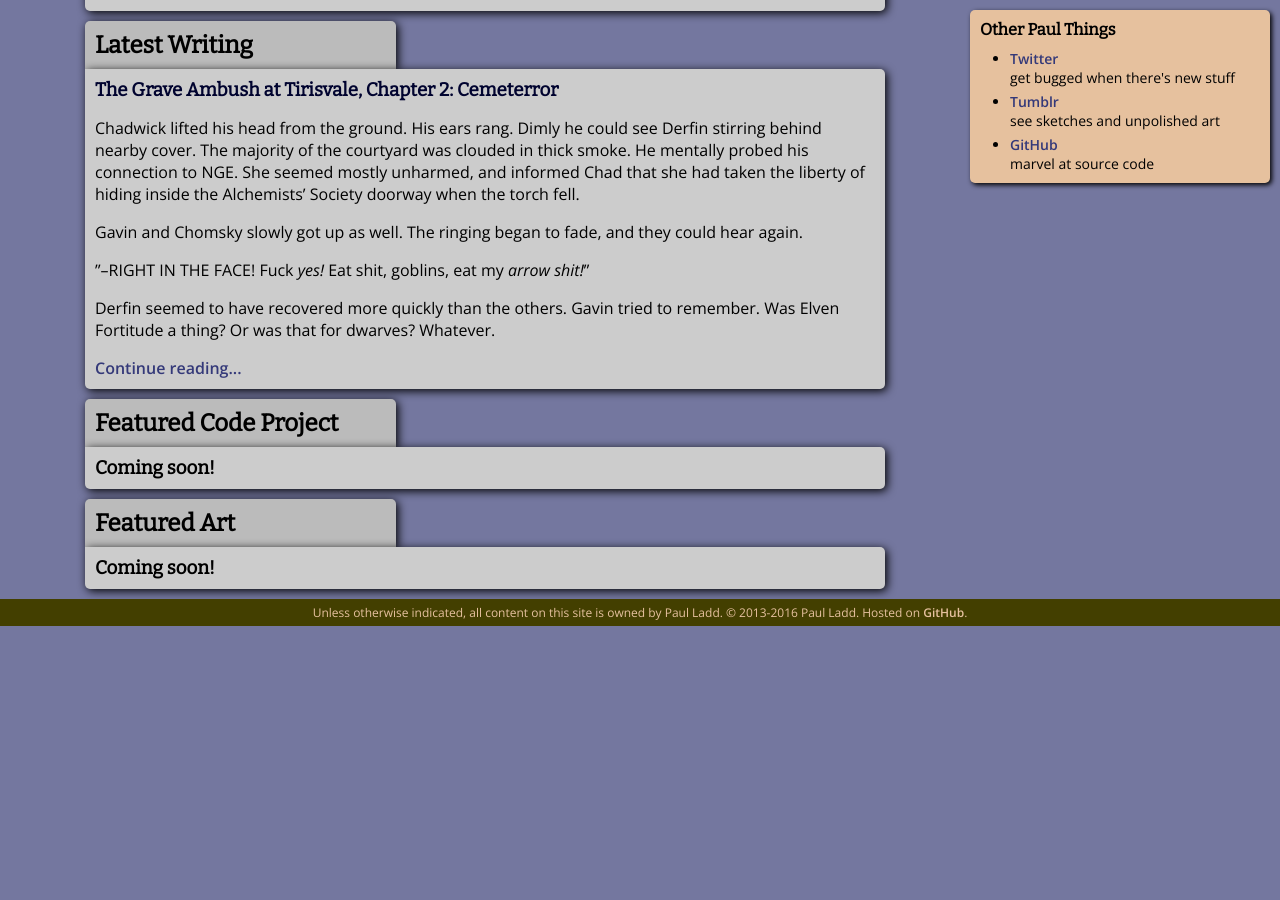
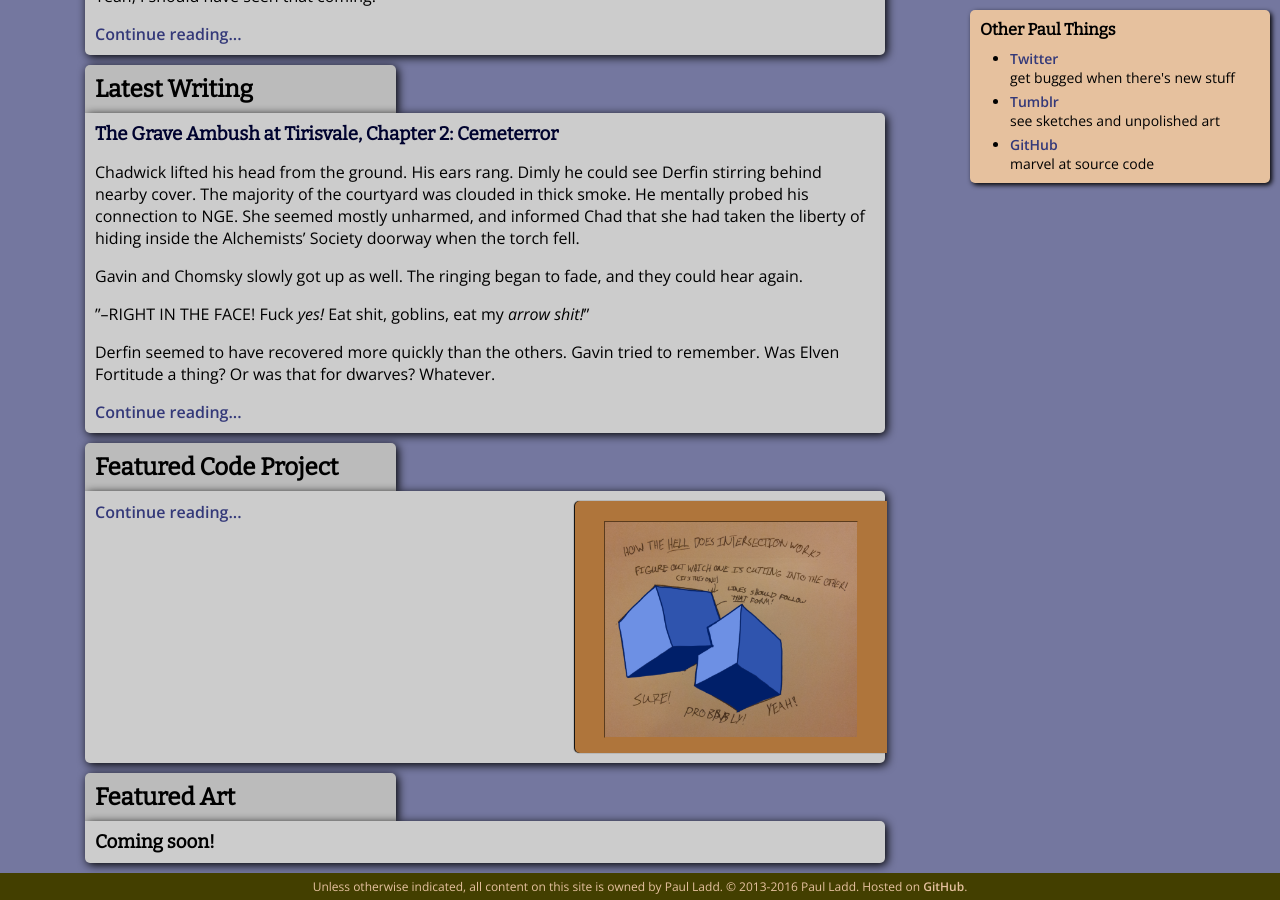
Before and after one commit to itspladd/personal-website-old, a Jekyll site: the page built from index.html, in a window 1280 px wide and 900 px high, scrolled down 992 px. Built offline with Jekyll 4.4.1, drawn with Linux system fonts in a browser that asks for light colours; before the commit the page ends 1618 px from its top, so only the background shows below that.

Commit message:
Frontpage usability and coding section
- Assigning variables for front page post/chapter/code project at the
top of the file
- Using variables for all three pieces of frontpage content
- Added content to featured code project

```diff
--- a/index.html
+++ b/index.html
@@ -1,6 +1,10 @@
 ---
 root: "true"
 ---
+
+{% assign frontblogpost = site.categories.blog[0] %}
+{% assign frontwriting = site.categories.writing[0] %}
+{% assign frontcodeproject = site.categories.coding[0] %}
 
 <aside class="sidebar">
     <h3>Other Paul Things</h3>
@@ -17,11 +21,15 @@ root: "true"
 
 <section class="tabbed">
     <article>
-        {% assign frontblogpost = site.categories.blog[0] %}
         <h3><a href="{{ frontblogpost.url }}">{{ frontblogpost.title }}</a></h3>
-        <span class="date-author">Posted by {{ site.categories.blog[0].author }} on {{ site.categories.blog[0].date | date: '%B %d, %Y' }}</span>
-        {{ site.categories.blog[0].excerpt }}
-        <a href="{{ site.categories.blog[0].url }}">Continue reading...</a>
+        <span class="date-author">Posted by {{ frontblogpost.author }} on {{ frontblogpost.date | date: '%B %d, %Y' }}</span>
+        <aside class="midtext-right">
+            <figure>
+                <img src="{{ site.baseurl }}/assets/{{ frontblogpost.preview-image.file }}"></img>
+            </figure>
+        </aside>
+        {{ frontblogpost.excerpt }}
+        <a href="{{ frontblogpost.url }}">Continue reading...</a>
 
     </article>
 </section>
@@ -32,9 +40,9 @@ root: "true"
 
 <section class="tabbed">
     <article>
-        <h3><a href="{{ site.categories.writing[0].url }}">{{ site.categories.writing[0].title }}, Chapter {{ site.categories.writing[0].chapter }}: {{ site.categories.writing[0].chapter-title }}</a></h3>
-        {{ site.categories.writing[0].excerpt }}
-        <a href="{{ site.categories.writing[0].url }}">Continue reading...</a>
+        <h3><a href="{{ frontwriting.url }}">{{ frontwriting.title }}, Chapter {{ frontwriting.chapter }}: {{ frontwriting.chapter-title }}</a></h3>
+        {{ frontwriting.excerpt }}
+        <a href="{{ frontwriting.url }}">Continue reading...</a>
     </article>
 </section>
 
@@ -44,7 +52,14 @@ root: "true"
 
 <section class="tabbed">
     <article>
-        <h3>Coming soon!</h3>
+        <h3><a href="{{ frontcodeproject.url }}">{{ frontcodeproject.title }}</a></h3>
+        <aside class="midtext-right">
+            <figure>
+                <img src="{{ site.baseurl }}/assets/{{ frontblogpost.preview-image.file }}"></img>
+            </figure>
+        </aside>
+        {{ frontcodeproject.excerpt }}
+        <a href="{{ froncodeproject.url }}">Continue reading...</a>
     </article>
 </section>
 
```
